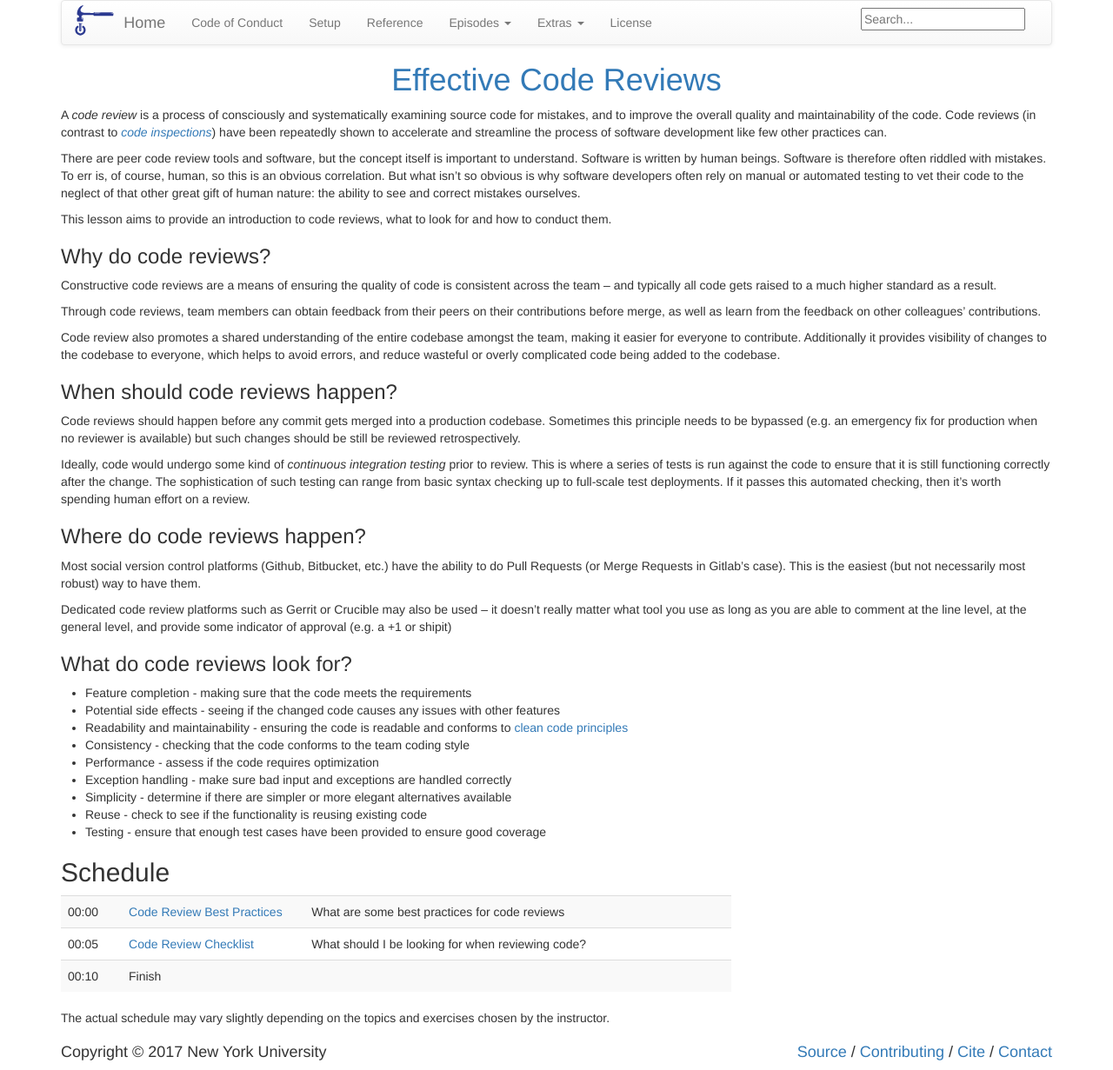
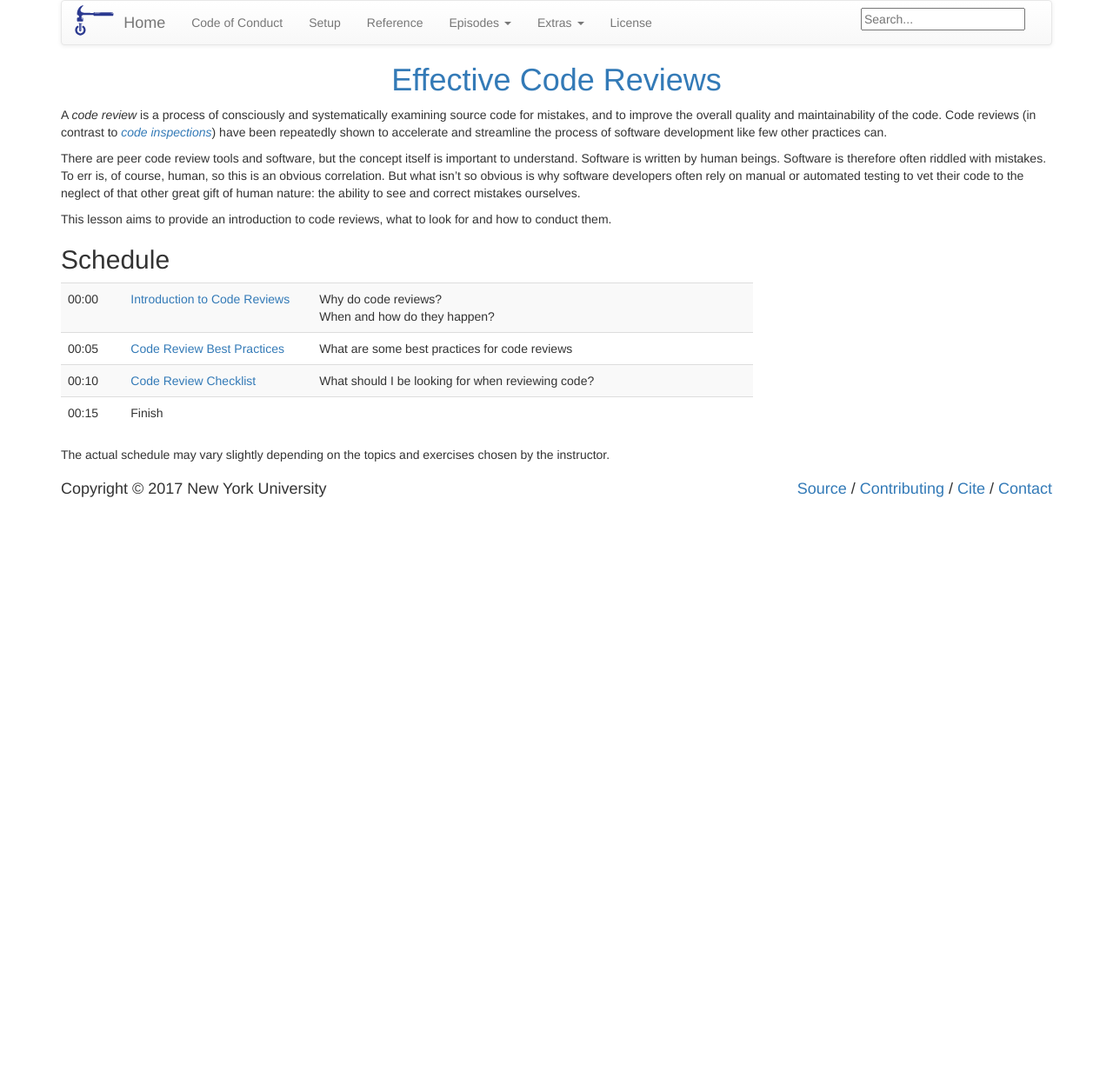
Before and after one commit to nyu-cds/effective-code-reviews, a Jekyll site: the page built from index.md, in a window 1280 px wide. Shown: the whole page at 87% size. Built offline with Jekyll 4.4.1, drawn with Linux system fonts in a browser that asks for light colours; after the commit the page ends 900 px from its top, so only the background shows below that.

Commit message:
Add intro
Signed-off-by: Watson, Gregory <g.watson@computer.org>

```diff
--- a/index.md
+++ b/index.md
@@ -15,46 +15,3 @@ automated testing to vet their code to the neglect of that other great gift of h
 to see and correct mistakes ourselves.
 
 This lesson aims to provide an introduction to code reviews, what to look for and how to conduct them.
-
-### Why do code reviews?
-
-Constructive code reviews are a means of ensuring the quality of code is consistent across the team – and typically all
-code gets raised to a much higher standard as a result.
-
-Through code reviews, team members can obtain feedback from their
-peers on their contributions before merge, as well as learn from the feedback on other colleagues’ contributions.
-
-Code review also promotes a shared understanding of the entire codebase amongst the team, making it easier for everyone to
-contribute. Additionally it provides visibility of changes to the codebase to everyone, which helps to avoid errors, and
-reduce wasteful or overly complicated code being added to the codebase.
-
-### When should code reviews happen?
-
-Code reviews should happen before any commit gets merged into a production codebase. Sometimes this principle needs to be
-bypassed (e.g. an emergency fix for production when no reviewer is available) but such changes should be still be reviewed retrospectively.
-
-Ideally, code would undergo some kind of *continuous integration testing* prior to review. This is where a series of tests is run
-against the code to ensure that it is still functioning correctly after the change. The sophistication of such
-testing can range from basic syntax checking up to full-scale test deployments. If it passes this automated checking,
-then it’s worth spending human effort on a review.
-
-### Where do code reviews happen?
-
-Most social version control platforms (Github, Bitbucket, etc.) have the ability to do Pull Requests (or Merge Requests in Gitlab’s case).
-This is the easiest (but not necessarily most robust) way to have them.
-
-Dedicated code review platforms such as Gerrit or Crucible may also be used – it doesn’t really matter what tool you use as long
-as you are able to comment at the line level, at the general level, and provide some indicator of approval (e.g. a +1 or shipit)
-
-### What do code reviews look for?
-
-* Feature completion - making sure that the code meets the requirements
-* Potential side effects - seeing if the changed code causes any issues with other features
-* Readability and maintainability - ensuring the code is readable and conforms to
-[clean code principles](http://www.goodreads.com/book/show/3735293-clean-code)
-* Consistency - checking that the code conforms to the team coding style
-* Performance - assess if the code requires optimization
-* Exception handling - make sure bad input and exceptions are handled correctly
-* Simplicity - determine if there are simpler or more elegant alternatives available
-* Reuse - check to see if the functionality is reusing existing code
-* Testing - ensure that enough test cases have been provided to ensure good coverage
```
Also changed, not shown: _episodes/01-intro.md (added, +58 -0 lines), _episodes/02-best-practices.md (renamed from _episodes/01-best-practices.md), _episodes/03-checklist.md (renamed from _episodes/02-checklist.md).
